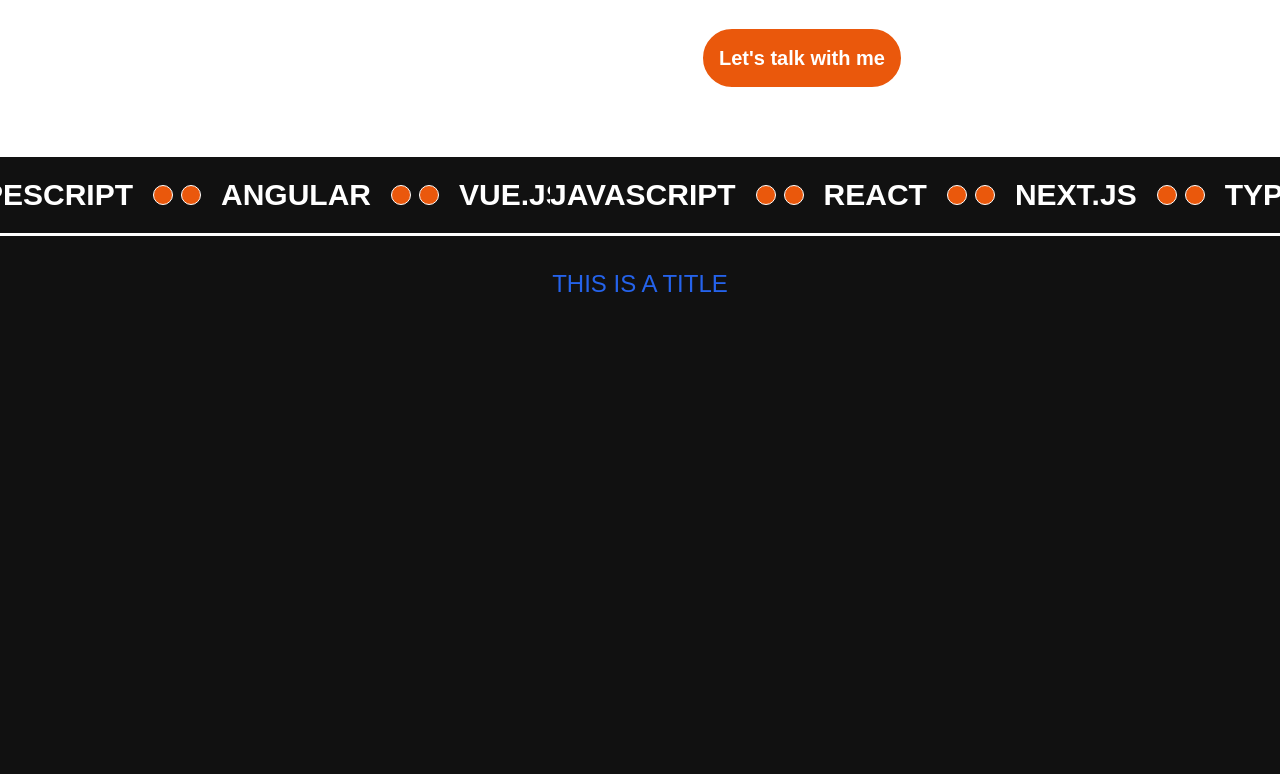
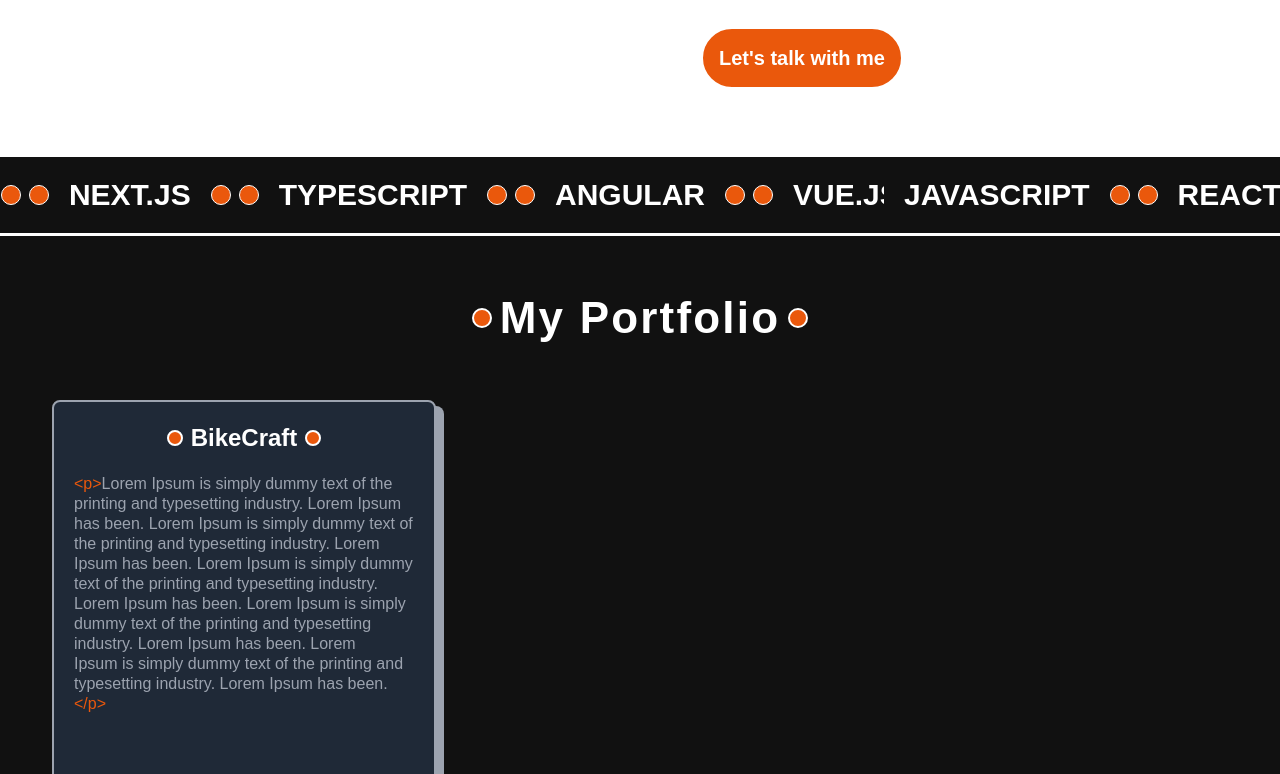
Before and after one commit to DuDupedrosa/new-portfolio, a Next.js app: page / in a window 1280 px wide. Shown: the part 853-1627 px from the top of the page. Built offline with nearby package versions, Linux system fonts and the light colour scheme.

Commit message:
criando portfolio

```diff
--- a/src/app/layout.tsx
+++ b/src/app/layout.tsx
@@ -1,7 +1,4 @@
-import type { Metadata } from 'next';
-import { Inter } from 'next/font/google';
 import './globals.css';
-import { useEffect } from 'react';
 import 'keen-slider/keen-slider.min.css';
 
 export default function RootLayout({
--- a/src/app/page.tsx
+++ b/src/app/page.tsx
@@ -5,6 +5,7 @@
 import Header from '@/components/Common/Header';
 import HomeComponent from '@/components/home/intro';
 import ParticleComponent from '@/components/particles/ParticlesComponent';
+import MyPortfolioComponent from '@/components/home/intro/MyPortfolio';
 
 export default function Home() {
   return (
@@ -36,9 +37,10 @@
           <DividerSection />
         </div>
 
-        <h1 className="text-2xl text-blue-600 text-center mt-8">
-          THIS IS A TITLE
-        </h1>
+        {/* portfolio */}
+        <div>
+          <MyPortfolioComponent />
+        </div>
       </div>
     </main>
   );
--- a/src/components/Common/DividerSection/index.tsx
+++ b/src/components/Common/DividerSection/index.tsx
@@ -3,7 +3,7 @@
 import React from 'react';
 import { useKeenSlider } from 'keen-slider/react';
 import 'keen-slider/keen-slider.min.css';
-const animation = { duration: 50000, easing: (t: any) => t };
+const animation = { duration: 100000, easing: (t: any) => t };
 
 const dividerItems = [
   {
@@ -54,7 +54,7 @@
   return (
     <div className="flex gap-5 overflow-x-hidden border-y-main border-y-white border-y-solid py-5">
       <div className="bg-mainBlack flex keen-slider" ref={sliderRef}>
-        <div className="flex gap-5 keen-slider__slide number-slide1">
+        <div className="flex gap-5 keen-slider__slide number-slide1 mr-5">
           {dividerItems.map((item, i) => {
             return (
               <div key={i} className={`flex items-center gap-5`}>
--- /dev/null
+++ b/src/components/Common/PageTitle.tsx/index.tsx
@@ -0,0 +1,19 @@
+import React from 'react';
+
+interface Props {
+  text: string;
+}
+
+function PageTitle({ text }: Props) {
+  return (
+    <div className="flex items-center gap-2 w-full justify-center">
+      <span className="w-5 h-5 rounded-full border-[2px] border-solid border-white bg-orange-600"></span>
+      <h2 className="font-bold text-white md:text-[44px] text-3xl -tracking-tighter capitalize">
+        {text}
+      </h2>
+      <span className="w-5 h-5 rounded-full border-[2px] border-solid border-white bg-orange-600"></span>
+    </div>
+  );
+}
+
+export default PageTitle;
--- /dev/null
+++ b/src/components/home/intro/MyPortfolio/index.tsx
@@ -0,0 +1,54 @@
+import PageTitle from '@/components/Common/PageTitle.tsx';
+import { portfolioItems } from '@/helpers/PorfolioItems';
+import React from 'react';
+
+const openP = '<p>';
+const closeP = '</p>';
+
+function PortfolioCard() {
+  return (
+    <>
+      {/* cards- container */}
+      <div className="mt-16">
+        {/* card */}
+        {portfolioItems.map((item, i) => {
+          return (
+            <div key={i}>
+              <div
+                className={`bg-gray-800  p-5 w-[384px] h-96 rounded-lg border-solid border-[2px] border-gray-400 shadow-cardMain`}
+              >
+                {/* title */}
+                <div className="flex items-center gap-2 justify-center mb-5">
+                  <span className="block w-4 h-4 rounded-full bg-orange-600 border-[2px] border-solid border-white"></span>
+                  <span className="flex text-white text-2xl font-bold">
+                    {item.title}
+                  </span>
+                  <span className="block w-4 h-4 rounded-full bg-orange-600 border-[2px] border-solid border-white"></span>
+                </div>
+
+                {/* texto */}
+                <p className="text-balance font-normal text-gray-400 leading-5">
+                  <span className="text-orange-600 font-medium">{openP}</span>
+                  {item.description}
+                  <span className="text-orange-600 font-medium">{closeP}</span>
+                </p>
+              </div>
+            </div>
+          );
+        })}
+      </div>
+    </>
+  );
+}
+
+function MyPortfolioComponent() {
+  return (
+    <div className="mt-16 px-6 md:px-[52px]">
+      <PageTitle text="My portfolio" />
+
+      <PortfolioCard />
+    </div>
+  );
+}
+
+export default MyPortfolioComponent;
--- /dev/null
+++ b/src/helpers/PorfolioItems/index.ts
@@ -0,0 +1,38 @@
+export const portfolioItems = [
+  {
+    title: 'BikeCraft',
+    description:
+      'Lorem Ipsum is simply dummy text of the printing and typesetting industry. Lorem Ipsum has been. Lorem Ipsum is simply dummy text of the printing and typesetting industry. Lorem Ipsum has been. Lorem Ipsum is simply dummy text of the printing and typesetting industry. Lorem Ipsum has been. Lorem Ipsum is simply dummy text of the printing and typesetting industry. Lorem Ipsum has been. Lorem Ipsum is simply dummy text of the printing and typesetting industry. Lorem Ipsum has been.',
+    link: 'https://bikecraft.com',
+  },
+  {
+    title: 'BikeCraft',
+    description:
+      'Lorem Ipsum is simply dummy text of the printing and typesetting industry. Lorem Ipsum has been. Lorem Ipsum is simply dummy text of the printing and typesetting industry. Lorem Ipsum has been. Lorem Ipsum is simply dummy text of the printing and typesetting industry. Lorem Ipsum has been. Lorem Ipsum is simply dummy text of the printing and typesetting industry. Lorem Ipsum has been. Lorem Ipsum is simply dummy text of the printing and typesetting industry. Lorem Ipsum has been.',
+    link: 'https://bikecraft.com',
+  },
+  {
+    title: 'BikeCraft',
+    description:
+      'Lorem Ipsum is simply dummy text of the printing and typesetting industry. Lorem Ipsum has been. Lorem Ipsum is simply dummy text of the printing and typesetting industry. Lorem Ipsum has been. Lorem Ipsum is simply dummy text of the printing and typesetting industry. Lorem Ipsum has been. Lorem Ipsum is simply dummy text of the printing and typesetting industry. Lorem Ipsum has been. Lorem Ipsum is simply dummy text of the printing and typesetting industry. Lorem Ipsum has been.',
+    link: 'https://bikecraft.com',
+  },
+  {
+    title: 'BikeCraft',
+    description:
+      'Lorem Ipsum is simply dummy text of the printing and typesetting industry. Lorem Ipsum has been. Lorem Ipsum is simply dummy text of the printing and typesetting industry. Lorem Ipsum has been. Lorem Ipsum is simply dummy text of the printing and typesetting industry. Lorem Ipsum has been. Lorem Ipsum is simply dummy text of the printing and typesetting industry. Lorem Ipsum has been. Lorem Ipsum is simply dummy text of the printing and typesetting industry. Lorem Ipsum has been.',
+    link: 'https://bikecraft.com',
+  },
+  {
+    title: 'BikeCraft',
+    description:
+      'Lorem Ipsum is simply dummy text of the printing and typesetting industry. Lorem Ipsum has been. Lorem Ipsum is simply dummy text of the printing and typesetting industry. Lorem Ipsum has been. Lorem Ipsum is simply dummy text of the printing and typesetting industry. Lorem Ipsum has been. Lorem Ipsum is simply dummy text of the printing and typesetting industry. Lorem Ipsum has been. Lorem Ipsum is simply dummy text of the printing and typesetting industry. Lorem Ipsum has been.',
+    link: 'https://bikecraft.com',
+  },
+  {
+    title: 'BikeCraft',
+    description:
+      'Lorem Ipsum is simply dummy text of the printing and typesetting industry. Lorem Ipsum has been. Lorem Ipsum is simply dummy text of the printing and typesetting industry. Lorem Ipsum has been. Lorem Ipsum is simply dummy text of the printing and typesetting industry. Lorem Ipsum has been. Lorem Ipsum is simply dummy text of the printing and typesetting industry. Lorem Ipsum has been. Lorem Ipsum is simply dummy text of the printing and typesetting industry. Lorem Ipsum has been.',
+    link: 'https://bikecraft.com',
+  },
+];
```
